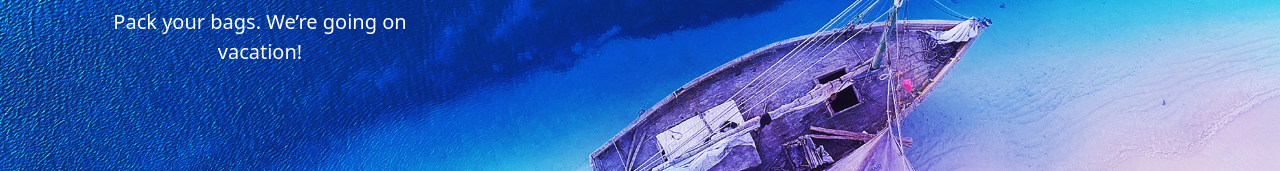
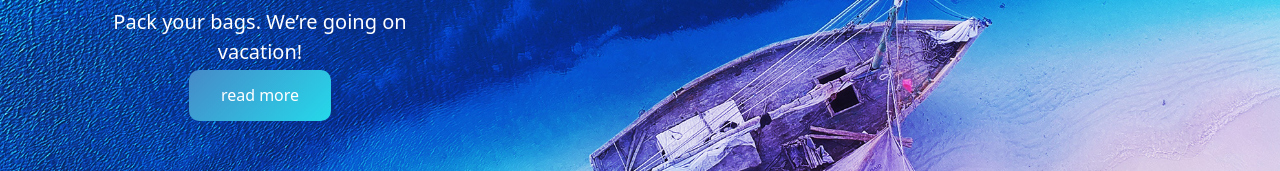
Before and after one commit to bakhtiar-abid/Travelious-Front-End, a React (Create React App) app: page / in a window 1280 px wide. Shown: the part 379-550 px from the top of the page. Built offline with nearby package versions, Linux system fonts and the light colour scheme; no server answers.

Commit message:
Top-Banner Updated

```diff
--- a/package.json
+++ b/package.json
@@ -14,6 +14,7 @@
     "react-hook-form": "^7.18.0",
     "react-router": "^5.2.1",
     "react-router-dom": "^5.3.0",
+    "react-router-hash-link": "^2.4.3",
     "react-scripts": "4.0.3",
     "web-vitals": "^1.1.2"
   },
--- a/src/Pages/Home/Banner/Banner.css
+++ b/src/Pages/Home/Banner/Banner.css
@@ -14,40 +14,11 @@ body {
    position: relative;
 }
 
-/* .hero-text {
-   text-align: center;
-   position: absolute;
-   top: 50%;
-   right: 55%;
-   transform: translate(-50%, -50%);
-   color: white;
-   padding: 35px;
-   border-radius: 20px;
-}
-
-.hero-text button {
-   border: none;
-   outline: 0;
-   display: inline-block;
-   padding: 10px 25px;
-   color: black;
-   background-color: #ddd;
-   text-align: center;
-   cursor: pointer;
-}
-
-.hero-text button:hover {
-   background-color: #555;
+.read-more span {
+   text-decoration: none;
+   border-radius: 10px;
+   background-image: linear-gradient(135deg, #478ac9, #24d9ea);
+   margin: 50px auto 60px 0;
+   padding: 14px 32px 15px;
    color: white;
 }
-
-.header-button {
-   color: rgb(0, 89, 141) !important;
-}
-.header-button:hover {
-   color: white !important;
-}
-
-.log-in a {
-   text-decoration: none;
-} */
--- a/src/Pages/Home/Banner/Banner.js
+++ b/src/Pages/Home/Banner/Banner.js
@@ -1,6 +1,7 @@
 import React from "react";
 import { Button, Container, Nav, Navbar } from "react-bootstrap";
 import { Link } from "react-router-dom";
+import { HashLink } from "react-router-hash-link";
 import useAuth from "../../../hooks/useAuth";
 import "./Banner.css";
 
@@ -83,6 +84,14 @@ const Banner = () => {
                   <p style={{ fontSize: "20px" }}>
                      Pack your bags. We’re going on vacation!
                   </p>
+                  <Link
+                     as={HashLink}
+                     to="/home#services"
+                     className="read-more text-decoration-none my-5"
+                  >
+                     {" "}
+                     <span>read more</span>
+                  </Link>
                </div>
             </div>
          </section>
```
Also changed, not shown: 1 other file (tests, documents, lock files or other folders).
